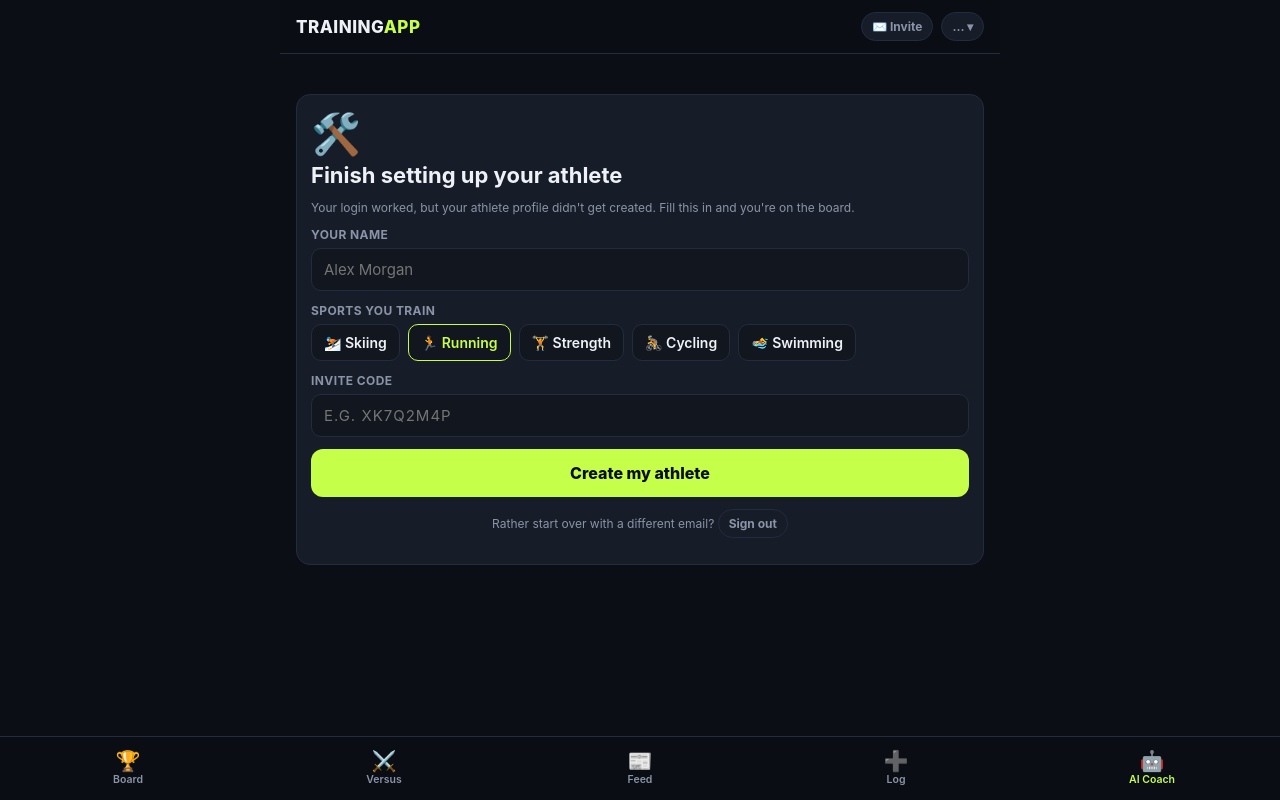
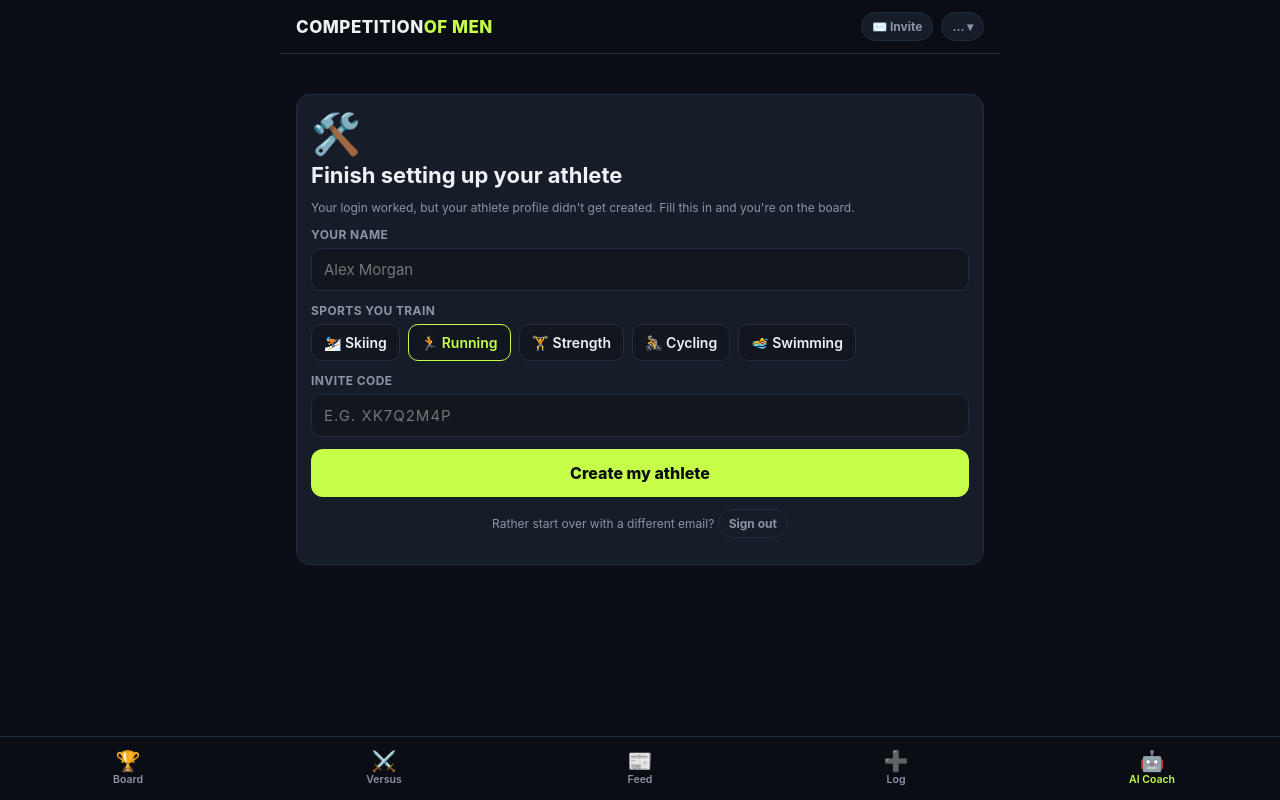
Before and after one commit to caseygergely-netizen/training-app, a React (Vite) app: page /ai-coach in a window 1280 px wide. Built offline with nearby package versions, Linux system fonts and the light colour scheme; no server answers; the database is empty; sample sign-in values are in the browser's storage.

Commit message:
Apply combined update and Competition of Men rename

```diff
--- a/index.html
+++ b/index.html
@@ -10,7 +10,7 @@
     <meta name="mobile-web-app-capable" content="yes" />
     <meta name="apple-mobile-web-app-capable" content="yes" />
     <meta name="apple-mobile-web-app-status-bar-style" content="black-translucent" />
-    <title>Training App — Compete. Catch up. Repeat.</title>
+    <title>Competition of Men — Compete. Catch up. Repeat.</title>
   </head>
   <body>
     <div id="root"></div>
--- a/src/App.jsx
+++ b/src/App.jsx
@@ -29,7 +29,7 @@ function Header() {
   return (
     <header className="topbar">
       <Link to="/" className="brand">
-        TRAINING<span>APP</span>
+        COMPETITION<span>OF MEN</span>
       </Link>
       <div className="topbar-actions">
         <Link className="chip" to="/invite">
--- a/src/index.css
+++ b/src/index.css
@@ -1,4 +1,4 @@
-/* Training App — dark sporty theme, mobile-first */
+/* Competition of Men — dark sporty theme, mobile-first */
 
 :root {
   --bg: #0b0e14;
--- a/src/pages/AICoach.jsx
+++ b/src/pages/AICoach.jsx
@@ -1,8 +1,8 @@
 import { useState } from "react";
 
-const CONTRACT = `# AI Coach Interface Contract — Training App v1
+const CONTRACT = `# AI Coach Interface Contract — Competition of Men v1
 
-You are an AI coach for an athlete using the Training App. This contract tells
+You are an AI coach for an athlete using Competition of Men. This contract tells
 you exactly how to plug into the competition: how to submit sessions, how to
 score difficulty, how to manage the handicap, and how to read the board.
 
```
Also changed, not shown: public/manifest.webmanifest.
